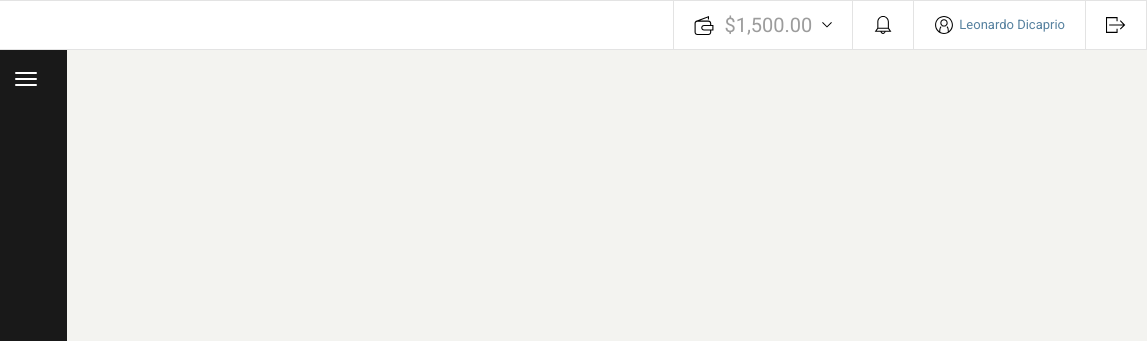
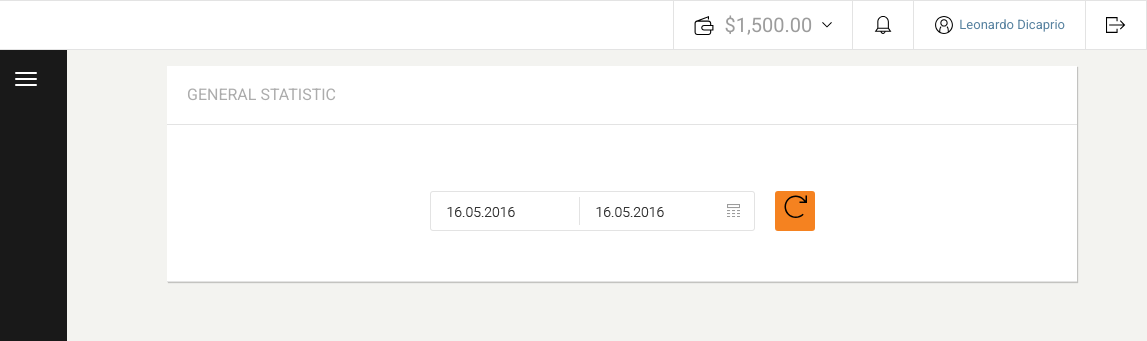
Before and after one commit to dawidbar/AdminPanel, a website: page index.html in a window 1280 px wide. Shown: the top 341 px of the page, 133-1280 px from the left. Drawn offline with Linux system fonts and the light colour scheme.

Commit message:
Add general statistic

```diff
--- a/index.html
+++ b/index.html
@@ -74,6 +74,19 @@
             </div>
         </div>
     </div>
+    <div class="general-statistic">
+        <p class="general-title">GENERAL STATISTIC</p>
+        <div class="calendar">
+            <img src="images/date.png" alt="image" class="date">
+            <button type="button" class="date-button">
+                <svg version="1.1" id="Layer_1" xmlns="http://www.w3.org/2000/svg" xmlns:xlink="http://www.w3.org/1999/xlink" x="0px"
+                    y="0px" viewBox="0 0 16 17" style="enable-background:new 0 0 16 17;" xml:space="preserve">
+                    <path d="M11,6h5V1h-1v3.3l-1.2-1.1c-2.9-2.9-7.7-2.9-10.6,0c-2.9,2.9-2.9,7.7,0,10.6C4.7,15.3,6.6,16,8.5,16s3.8-0.7,5.3-2.2
+        	l-0.7-0.7c-2.5,2.5-6.7,2.5-9.2,0c-2.5-2.5-2.5-6.7,0-9.2c2.5-2.5,6.7-2.5,9.2,0L14.2,5H11V6z" />
+                </svg>
+            </button>
+        </div>
+    </div>
 </body>
 
 </html>
--- a/sass/_layout.scss
+++ b/sass/_layout.scss
@@ -25,3 +25,8 @@
     max-width: 1200px;
     margin: 0 auto;
 }
+.container-fluid {
+    width: 100%;
+    padding-left: 15px;
+    padding-right: 15px;
+  }
--- a/sass/style.scss
+++ b/sass/style.scss
@@ -113,7 +113,8 @@ body {
         li {
             padding-left: 20px;
             &:hover {
-                background-color: #696c72
+                background-color: #696c72;
+                border-left: 4px solid orange;
             }
         }
         a {
@@ -149,3 +150,41 @@ body {
         }
     }
 }
+.general-statistic {
+    margin-left: 300px;
+    margin-right: 70px;
+    background-color: #fff;
+    box-shadow: 1px 1px 1px rgba($color: #000000, $alpha: 0.2);
+    .general-title {
+        font-size: 16px;
+        font-family: "Roboto";
+        color: #ACACAC;
+        padding: 20px;
+        border-bottom: 1px solid #E3E3E3;
+    }
+    .calendar {
+        display: flex;
+        align-items: center;
+        justify-content: center;
+        border-bottom: 1px solid #E3E3E3;
+        .date {
+            margin-top: 50px;
+            margin-bottom: 50px;
+        }
+        .date-button {
+            border-radius: 3px;
+            border : 2px solid rgb(245, 130, 32);
+            background-color: rgb(245, 130, 32);
+            width: 40px;
+            height: 40px;
+            display: flex;
+            margin-left: 20px;
+            margin-bottom: 50px;
+            margin-top: 50px;
+            .refresh {
+                width: 20px;
+            }
+        }
+
+    }
+}
```
Also changed, not shown: styleguide.html (+1 -1 lines), css/style.css, images/date.png (added), 1 other file.
